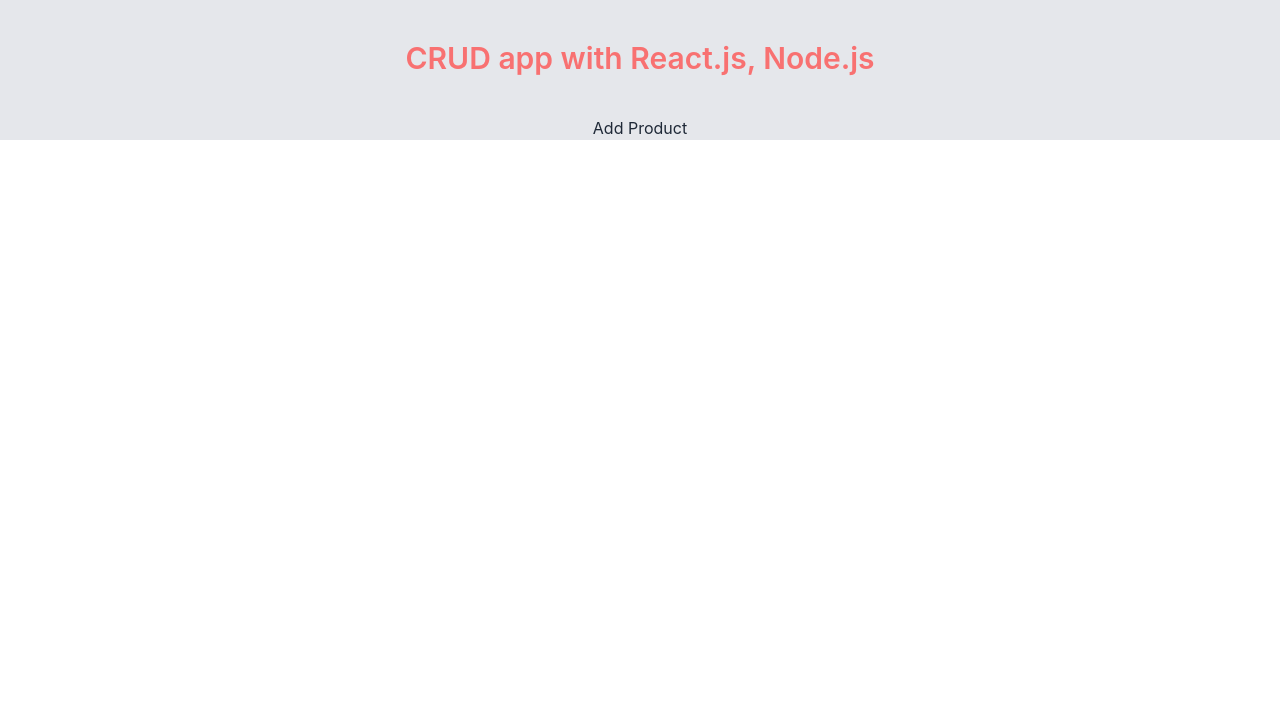
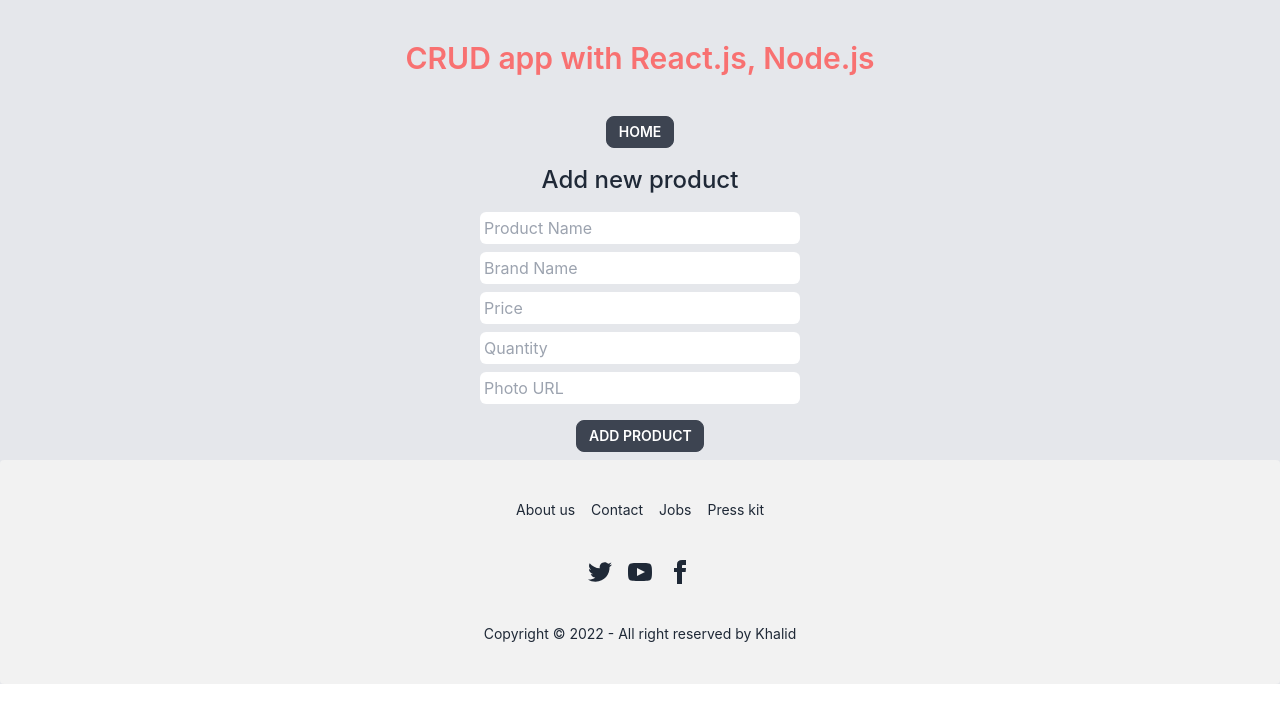
Before and after one commit to Khalidprithy/Simple-CRUD-Front-end, a React (Create React App) app: page /addProduct in a window 1280 px wide. Shown: the top 722 px of the page. Built offline with nearby package versions, Linux system fonts and the light colour scheme; the HTML template or start-up script is replaced by a standard one.

Commit message:
Create added

```diff
--- a/package.json
+++ b/package.json
@@ -9,6 +9,7 @@
     "daisyui": "^2.18.1",
     "react": "^18.2.0",
     "react-dom": "^18.2.0",
+    "react-hot-toast": "^2.2.0",
     "react-icons": "^4.4.0",
     "react-router-dom": "^6.3.0",
     "react-scripts": "5.0.1",
--- a/src/App.js
+++ b/src/App.js
@@ -1,9 +1,11 @@
 import './App.css';
+import { Toaster } from 'react-hot-toast';
 import Header from './components/Pages/Header';
 import Products from './components/Pages/Products';
 import { Route, Routes } from 'react-router-dom';
 import AddProduct from './components/Pages/AddProduct';
 import Edit from './components/Pages/Edit';
+import Footer from './components/Pages/Footer';
 
 function App() {
   return (
@@ -14,6 +16,8 @@
         <Route path='/addProduct' element={<AddProduct></AddProduct>}></Route>
         <Route path='/products/:id' element={<Edit></Edit>}></Route>
       </Routes>
+      <Footer></Footer>
+      <Toaster></Toaster>
 
     </div>
   );
--- a/src/components/Pages/AddProduct.js
+++ b/src/components/Pages/AddProduct.js
@@ -1,9 +1,49 @@
 import React from 'react';
+import toast from 'react-hot-toast';
 
 const AddProduct = () => {
+
+    const handleSubmit = event => {
+        event.preventDefault()
+
+        const name = event.target.name.value;
+        const brand = event.target.brand.value;
+        const price = event.target.price.value;
+        const quantity = event.target.quantity.value;
+        const picture = event.target.picture.value;
+
+        const product = { name, brand, price, quantity, picture }
+
+        fetch('http://localhost:5000/products', {
+            method: "POST",
+            headers: {
+                'content-type': 'application/json'
+            },
+            body: JSON.stringify(product)
+        })
+            .then(res => res.json())
+            .then(data => {
+                console.log(data)
+                toast.success('Your product added')
+            })
+
+    }
+
     return (
         <div>
-            <h4>Add Product</h4>
+            <h4 className='text-2xl font-medium p-4'>Add new product</h4>
+            <form
+                onSubmit={handleSubmit}
+            >
+                <div className='flex flex-col w- mx-auto'>
+                    <input className='rounded-md mb-2 h-8 w-80 mx-auto px-1' type="text" name="name" placeholder='Product Name' />
+                    <input className='rounded-md mb-2 h-8 w-80 mx-auto px-1' type="text" name="brand" placeholder='Brand Name' />
+                    <input className='rounded-md mb-2 h-8 w-80 mx-auto px-1' type="number" name="price" placeholder='Price' />
+                    <input className='rounded-md mb-2 h-8 w-80 mx-auto px-1' type="number" name="quantity" placeholder='Quantity' />
+                    <input className='rounded-md mb-2 h-8 w-80 mx-auto px-1' type="text" name="picture" placeholder='Photo URL' />
+                    <input className='btn btn-sm btn:info hover:btn-success w-32 mx-auto m-2' type="submit" value='Add Product' />
+                </div>
+            </form>
         </div>
     );
 };
--- a/src/components/Pages/Edit.js
+++ b/src/components/Pages/Edit.js
@@ -16,15 +16,19 @@
 
 
     return (
-        <div>
-            <h4>Edit Here {id}</h4>
+        <div className='m-20'>
+            <h4 className='text-2xl font-medium p-4'>Update your product</h4>
             <div class="card card-side bg-base-100 shadow-xl">
-                <figure><img src={product.picture} alt="Movie" /></figure>
+                <figure><img
+                    className='w-60 h-60'
+                    src={product.picture} alt="Movie" /></figure>
                 <div class="card-body">
-                    <h2 class="card-title">{product.name}</h2>
-                    <p>Click the button to watch on Jetflix app.</p>
-                    <div class="card-actions justify-end">
-                        <button class="btn btn-primary">Watch</button>
+                    <h2 class="card-title"><span className='font-light'>Name: </span>{product.name}</h2>
+                    <h2 class="card-title"><span className='font-light'>Brand: </span>{product.brand}</h2>
+                    <h2 class="card-title"><span className='font-light'>Price: </span> ${product.price}</h2>
+                    <h2 class="card-title"><span className='font-light'>Quantity: </span>{product.quantity}</h2>
+                    <div class="card-actions justify-start">
+                        <button class="btn btn-sm btn-success">Update</button>
                     </div>
                 </div>
             </div>
--- /dev/null
+++ b/src/components/Pages/Footer.js
@@ -0,0 +1,26 @@
+import React from 'react';
+
+const Footer = () => {
+    return (
+        <footer class="footer footer-center p-10 bg-base-200 text-base-content rounded">
+            <div class="grid grid-flow-col gap-4">
+                <a class="link link-hover">About us</a>
+                <a class="link link-hover">Contact</a>
+                <a class="link link-hover">Jobs</a>
+                <a class="link link-hover">Press kit</a>
+            </div>
+            <div>
+                <div class="grid grid-flow-col gap-4">
+                    <a><svg xmlns="http://www.w3.org/2000/svg" width="24" height="24" viewBox="0 0 24 24" class="fill-current"><path d="M24 4.557c-.883.392-1.832.656-2.828.775 1.017-.609 1.798-1.574 2.165-2.724-.951.564-2.005.974-3.127 1.195-.897-.957-2.178-1.555-3.594-1.555-3.179 0-5.515 2.966-4.797 6.045-4.091-.205-7.719-2.165-10.148-5.144-1.29 2.213-.669 5.108 1.523 6.574-.806-.026-1.566-.247-2.229-.616-.054 2.281 1.581 4.415 3.949 4.89-.693.188-1.452.232-2.224.084.626 1.956 2.444 3.379 4.6 3.419-2.07 1.623-4.678 2.348-7.29 2.04 2.179 1.397 4.768 2.212 7.548 2.212 9.142 0 14.307-7.721 13.995-14.646.962-.695 1.797-1.562 2.457-2.549z"></path></svg></a>
+                    <a><svg xmlns="http://www.w3.org/2000/svg" width="24" height="24" viewBox="0 0 24 24" class="fill-current"><path d="M19.615 3.184c-3.604-.246-11.631-.245-15.23 0-3.897.266-4.356 2.62-4.385 8.816.029 6.185.484 8.549 4.385 8.816 3.6.245 11.626.246 15.23 0 3.897-.266 4.356-2.62 4.385-8.816-.029-6.185-.484-8.549-4.385-8.816zm-10.615 12.816v-8l8 3.993-8 4.007z"></path></svg></a>
+                    <a><svg xmlns="http://www.w3.org/2000/svg" width="24" height="24" viewBox="0 0 24 24" class="fill-current"><path d="M9 8h-3v4h3v12h5v-12h3.642l.358-4h-4v-1.667c0-.955.192-1.333 1.115-1.333h2.885v-5h-3.808c-3.596 0-5.192 1.583-5.192 4.615v3.385z"></path></svg></a>
+                </div>
+            </div>
+            <div>
+                <p>Copyright © 2022 - All right reserved by Khalid</p>
+            </div>
+        </footer>
+    );
+};
+
+export default Footer;
--- a/src/components/Pages/Header.js
+++ b/src/components/Pages/Header.js
@@ -1,9 +1,20 @@
 import React from 'react';
+import { useNavigate } from 'react-router-dom';
 
 const Header = () => {
+
+    const navigate = useNavigate();
+
+    const homeBtn = () => {
+        navigate('/')
+    }
+
     return (
         <div>
             <h4 className='text-3xl font-semibold text-red-400 p-10'>CRUD app with React.js, Node.js</h4>
+            <button
+                onClick={homeBtn}
+                className='btn btn-sm'>Home</button>
         </div>
     );
 };
```
Also changed, not shown: 1 other file (tests, documents, lock files or other folders).
